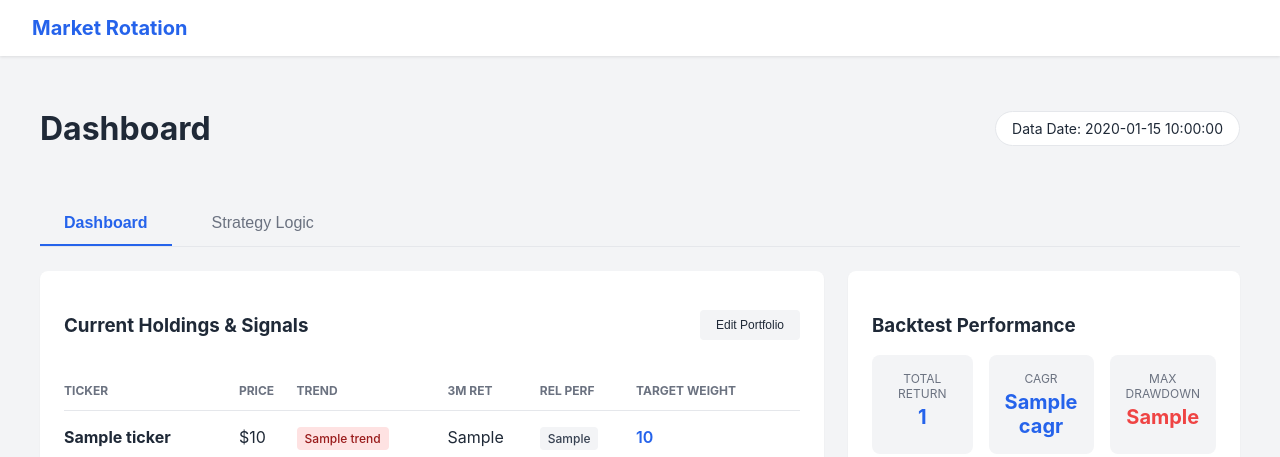
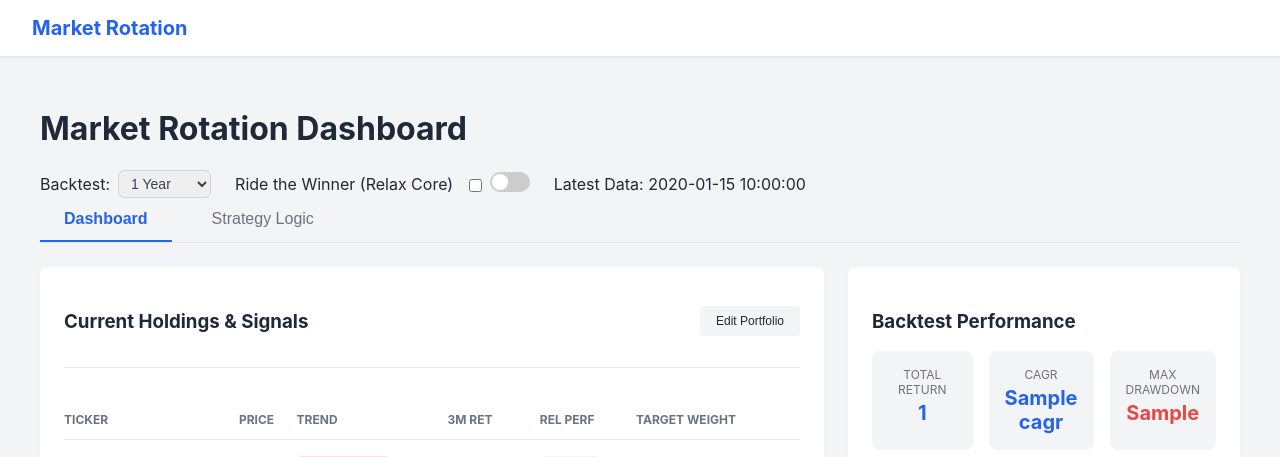
Before and after one commit to rightedges/market_rotation, a Flask app: template templates/index.html in a window 1280 px wide. Shown: the top 457 px of the page. Run offline with Flask 3, Linux system fonts and the light colour scheme; the template is opened without the code that fills it: most values are stand-ins (such as "Sample title", 1, 10 or a date in 2020).

Commit message:
Add backtesting period selection

```diff
--- a/server.py
+++ b/server.py
@@ -1,6 +1,6 @@
 from flask import Flask, render_template, request, redirect, url_for, session, jsonify
 from auth_manager import authenticate_user, register_user
-from portfolio_manager import load_portfolio, save_portfolio
+from portfolio_manager import load_user_data, save_user_data, save_portfolio
 from strategy import RotationStrategy
 from data_loader import fetch_data
 import pandas as pd
@@ -18,21 +18,28 @@
         return redirect(url_for('login'))
 
     username = session.get('username')
-    portfolio = load_portfolio(username)
+    portfolio, config = load_user_data(username)
 
     # Calculate data for dashboard
     tickers = list(portfolio.keys())
+
+    # Get relaxed constraint option
+    relaxed_param = request.args.get('relaxed', 'false').lower()
+    relaxed = relaxed_param == 'true'
+
+    # Get backtest period from config
+    backtest_period = config.get('backtest_period', '5y')
 
     # Fetch data (cached)
     # Ensure VOO is included for benchmark comparison
     fetch_tickers = list(set(tickers + ['VOO']))
 
     try:
-        df_close = fetch_data(fetch_tickers, period="5y")
+        df_close = fetch_data(fetch_tickers, period=backtest_period)
         if df_close.empty:
             raise ValueError("No data")
 
-        strategy = RotationStrategy(df_close, portfolio)
+        strategy = RotationStrategy(df_close, portfolio, relaxed_constraint=relaxed)
         strategy.calculate_indicators()
 
         latest_date = df_close.index[-1]
@@ -84,8 +91,9 @@
         # Calculate Metrics
         total_return = (portfolio_series.iloc[-1] / portfolio_series.iloc[0]) - 1
         days = (portfolio_series.index[-1] - portfolio_series.index[0]).days
-        cagr = (portfolio_series.iloc[-1] / portfolio_series.iloc[0]) ** (365.0/days) - 1 if days > 0 else 0
+        cagr = (1 + total_return) ** (365 / days) - 1 if days > 0 else 0
 
+        # Max Drawdown
         rolling_max = portfolio_series.cummax()
         drawdown = (portfolio_series - rolling_max) / rolling_max
         max_drawdown = drawdown.min()
@@ -112,11 +120,13 @@
         return render_template('index.html',
                              username=username,
                              holdings=holdings,
-                             chart_data=json.dumps(chart_data),
+                             chart_data=json.dumps(chart_data, allow_nan=False),
                              latest_date=latest_date.strftime('%Y-%m-%d'),
                              metrics=metrics,
                              rotation_history=rotation_history,
-                             tickers=tickers)
+                             tickers=tickers,
+                             relaxed=relaxed,
+                             backtest_period=backtest_period)
 
     except Exception as e:
         return render_template('index.html', username=username, error=str(e))
@@ -169,5 +179,25 @@
     except ValueError:
         return jsonify({"success": False, "message": "Invalid number format"})
 
+@app.route('/api/update_settings', methods=['POST'])
+def update_settings():
+    if not session.get('logged_in'):
+        return jsonify({"success": False, "message": "Unauthorized"}), 401
+
+    data = request.json
+    username = session.get('username')
+
+    # Load current data
+    holdings, config = load_user_data(username)
+
+    # Update config
+    if 'backtest_period' in data:
+        config['backtest_period'] = data['backtest_period']
+
+    if save_user_data(username, holdings, config):
+        return jsonify({"success": True})
+    else:
+        return jsonify({"success": False, "message": "Save failed"})
+
 if __name__ == '__main__':
     app.run(host='0.0.0.0', port=8501, debug=True)
--- a/static/style.css
+++ b/static/style.css
@@ -90,7 +90,35 @@
     display: flex;
     justify-content: space-between;
     align-items: center;
-    margin-bottom: 1rem;
+    margin-bottom: 2rem;
+    padding-bottom: 1rem;
+    border-bottom: 1px solid #e5e7eb;
+}
+
+.header-controls {
+    display: flex;
+    align-items: center;
+    gap: 2rem;
+}
+
+.control-group {
+    display: flex;
+    align-items: center;
+    gap: 0.5rem;
+}
+
+.control-group select {
+    padding: 0.25rem 0.5rem;
+    border: 1px solid #d1d5db;
+    border-radius: 0.375rem;
+    font-size: 0.875rem;
+    color: #374151;
+}
+
+.toggle-container {
+    display: flex;
+    align-items: center;
+    gap: 0.75rem;
 }
 
 /* Tables */
@@ -383,6 +411,63 @@
     background: #fecaca;
 }
 
+/* Toggle Switch */
+.header-controls {
+    display: flex;
+    align-items: center;
+    gap: 1.5rem;
+}
+
+.toggle-switch {
+    position: relative;
+    display: flex;
+    align-items: center;
+    gap: 0.5rem;
+    cursor: pointer;
+}
+
+.toggle-switch input {
+    opacity: 0;
+    width: 0;
+    height: 0;
+}
+
+.slider {
+    position: relative;
+    display: inline-block;
+    width: 40px;
+    height: 20px;
+    background-color: #ccc;
+    border-radius: 20px;
+    transition: .4s;
+}
+
+.slider:before {
+    position: absolute;
+    content: "";
+    height: 16px;
+    width: 16px;
+    left: 2px;
+    bottom: 2px;
+    background-color: white;
+    border-radius: 50%;
+    transition: .4s;
+}
+
+input:checked+.slider {
+    background-color: var(--primary);
+}
+
+input:checked+.slider:before {
+    transform: translateX(20px);
+}
+
+.label-text {
+    font-size: 0.9rem;
+    font-weight: 500;
+    color: var(--text-muted);
+}
+
 /* Tabs */
 .tabs {
     display: flex;
--- a/templates/index.html
+++ b/templates/index.html
@@ -2,9 +2,29 @@
 
 {% block content %}
 <div class="dashboard">
-    <header class="dashboard-header">
-        <h1>Dashboard</h1>
-        <div class="date-badge">Data Date: {{ latest_date }}</div>
+    <header class="header">
+        <h1>Market Rotation Dashboard</h1>
+        <div class="header-controls">
+            <div class="control-group">
+                <label for="periodSelect">Backtest:</label>
+                <select id="periodSelect" onchange="updateSettings()">
+                    <option value="1y" {% if backtest_period=='1y' %}selected{% endif %}>1 Year</option>
+                    <option value="3y" {% if backtest_period=='3y' %}selected{% endif %}>3 Years</option>
+                    <option value="5y" {% if backtest_period=='5y' %}selected{% endif %}>5 Years</option>
+                    <option value="10y" {% if backtest_period=='10y' %}selected{% endif %}>10 Years</option>
+                    <option value="max" {% if backtest_period=='max' %}selected{% endif %}>Max</option>
+                </select>
+            </div>
+            <div class="toggle-container">
+                <span class="toggle-label">Ride the Winner (Relax Core)</span>
+                <label class="switch">
+                    <input type="checkbox" id="relaxedToggle" {% if relaxed %}checked{% endif %}
+                        onchange="toggleRelaxed()">
+                    <span class="slider round"></span>
+                </label>
+            </div>
+            <span class="date">Latest Data: {{ latest_date }}</span>
+        </div>
     </header>
 
     {% if error %}
@@ -154,10 +174,22 @@
                     </div>
                 </div>
 
-                <h4>3. Net Adjustment & Constraints</h4>
-                <p>Adjustments are additive. The Benchmark (VOO) weight is strictly fixed at its base allocation (e.g.,
-                    40%)
-                    to ensure core stability. Other assets are normalized around this constraint.</p>
+            </div>
+        </div>
+
+        <h4>3. Core Constraint Modes</h4>
+        <ul>
+            <li><strong>Standard Core (Default):</strong> The Benchmark (VOO) weight is strictly fixed at its base
+                allocation (e.g., 40%) to serve as a stable anchor. It is excluded from momentum adjustments.</li>
+            <li><strong>Ride the Winner (Relaxed):</strong> The Benchmark participates in the momentum strategy. It
+                gains <strong>+10%</strong> allocation if in an uptrend (Price > 50-day MA) and loses
+                <strong>-10%</strong> if in a downtrend, allowing the portfolio to "ride" the market strength.
+            </li>
+        </ul>
+
+        <h4>4. Net Adjustment & Constraints</h4>
+        <p>Adjustments are additive. In Standard mode, the Benchmark weight is fixed. Other assets are normalized around
+            this constraint.</p>
     </div>
 </div>
 </div>
@@ -210,7 +242,7 @@
                     borderColor: '#2563eb',
                     backgroundColor: 'rgba(37, 99, 235, 0.1)',
                     tension: 0.1,
-                    fill: true
+                    fill: false
                 },
                 {
                     label: 'Benchmark (VOO)',
@@ -262,12 +294,19 @@
         event.currentTarget.classList.add('active');
     }
 
+    function toggleRelaxed() {
+        const isChecked = document.getElementById('relaxedToggle').checked;
+        const url = new URL(window.location.href);
+        url.searchParams.set('relaxed', isChecked);
+        window.location.href = url.toString();
+    }
+
     // Modal Logic
     const modal = document.getElementById("editorModal");
     // Pass current holdings to JS
     const currentHoldings = [
         {% for item in holdings %}
-    { ticker: "{{ item.ticker }}", weight: { { item.base_weight } } },
+    { ticker: "{{ item.ticker }}", weight: {{ item.base_weight }} },
     {% endfor %}
     ];
 
@@ -351,5 +390,29 @@
             alert('Error saving portfolio');
         }
     }
+
+    // Settings Logic
+    async function updateSettings() {
+        const period = document.getElementById('periodSelect').value;
+
+        try {
+            const response = await fetch('/api/update_settings', {
+                method: 'POST',
+                headers: {
+                    'Content-Type': 'application/json',
+                },
+                body: JSON.stringify({ backtest_period: period }),
+            });
+
+            const result = await response.json();
+            if (result.success) {
+                location.reload();
+            } else {
+                alert('Error saving settings: ' + result.message);
+            }
+        } catch (error) {
+            alert('Error saving settings');
+        }
+    }
 </script>
 {% endblock %}
```
Also changed, not shown: data/testuser_portfolio.json (added, +11 -0 lines), portfolio_manager.py (+56 -10 lines), strategy.py (+84 -51 lines). Lines whose indentation alone changed are shown as unchanged.
